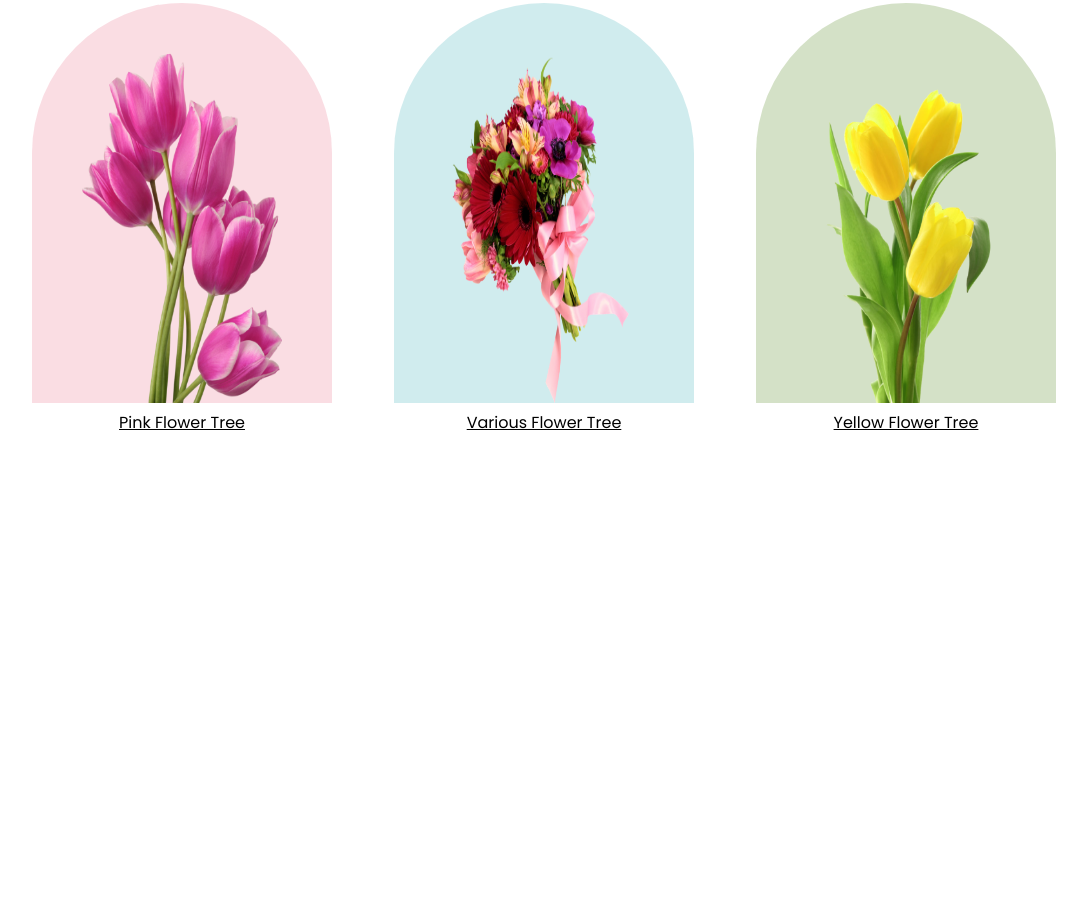
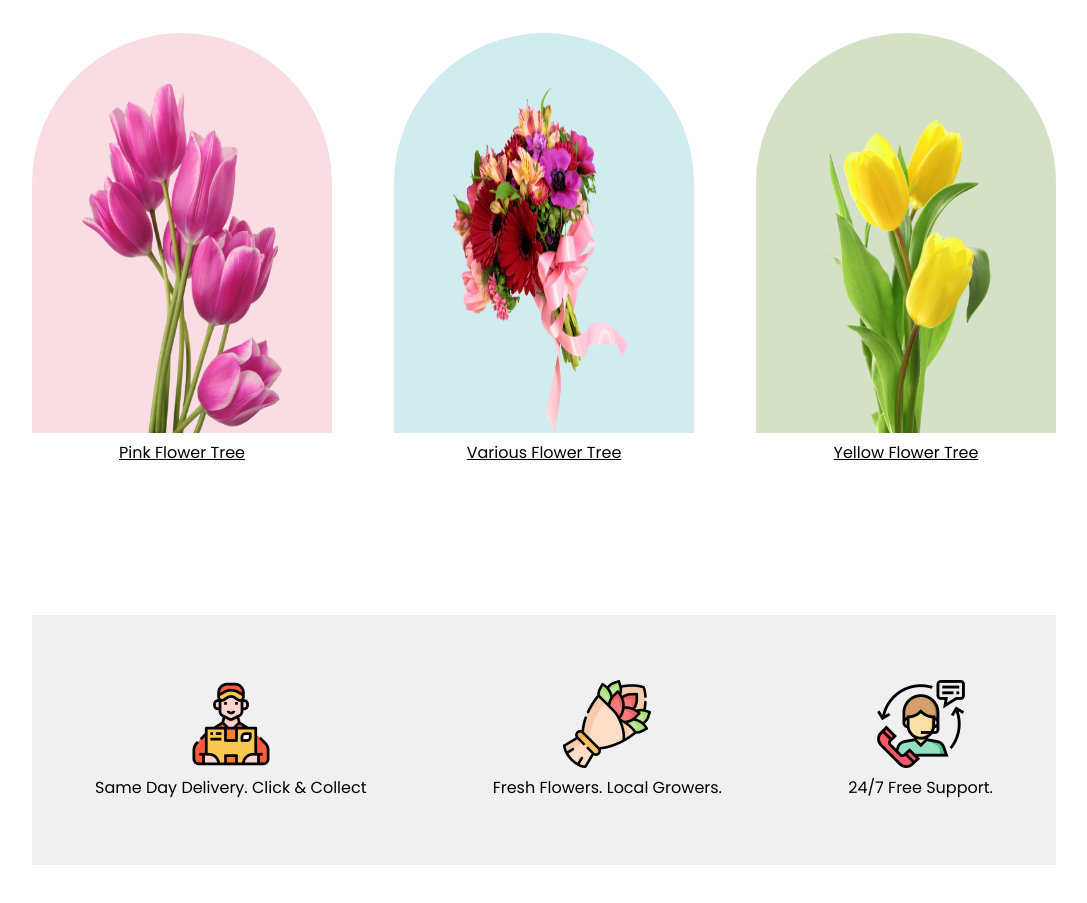
Before and after one commit to Md-rifat33/flower-shop, a plain HTML site: page index.html in a window 1280 px wide. Shown: the part 1110-2013 px from the top of the page, without its empty margins (96-1183 px from the left). Before the commit the page ends 1575 px from the top, so only its background shows below. Drawn offline with Linux system fonts and the light colour scheme.

Commit message:
our services section completed

```diff
--- a/css/style.css
+++ b/css/style.css
@@ -142,7 +142,7 @@
   display: flex;
   align-items: center;
   justify-content: space-between;
-  margin-top: 30px;
+  margin-top: 60px;
   margin-bottom: 30px;
 }
 
@@ -177,3 +177,20 @@
 }
 
 /* End : Featured Section */
+
+/* Start : Our Services section */
+
+.our_services {
+  width: 80%;
+  margin: auto;
+  background-color: #27272711;
+  margin-top: 150px;
+  margin-bottom: 150px;
+  display: flex;
+  justify-content: space-around;
+  align-items: center;
+  height: 250px;
+  text-align: center;
+}
+
+/* End : Our Services Section */
--- a/index.html
+++ b/index.html
@@ -89,6 +89,23 @@
         </div>
       </section>
       <!-- End : Featured Section -->
+
+      <!-- start : Our services section -->
+      <section class="our_services">
+        <div>
+          <img src="./images/Group 57.png" alt="" />
+          <p>Same Day Delivery. Click & Collect</p>
+        </div>
+        <div>
+          <img src="./images/Group 58.png" alt="" />
+          <p>Fresh Flowers. Local Growers.</p>
+        </div>
+        <div>
+          <img src="./images/Group 59.png" alt="" />
+          <p>24/7 Free Support.</p>
+        </div>
+      </section>
+      <!-- End : Our services section -->
     </main>
     <!-- End : main -->
   </body>
```
